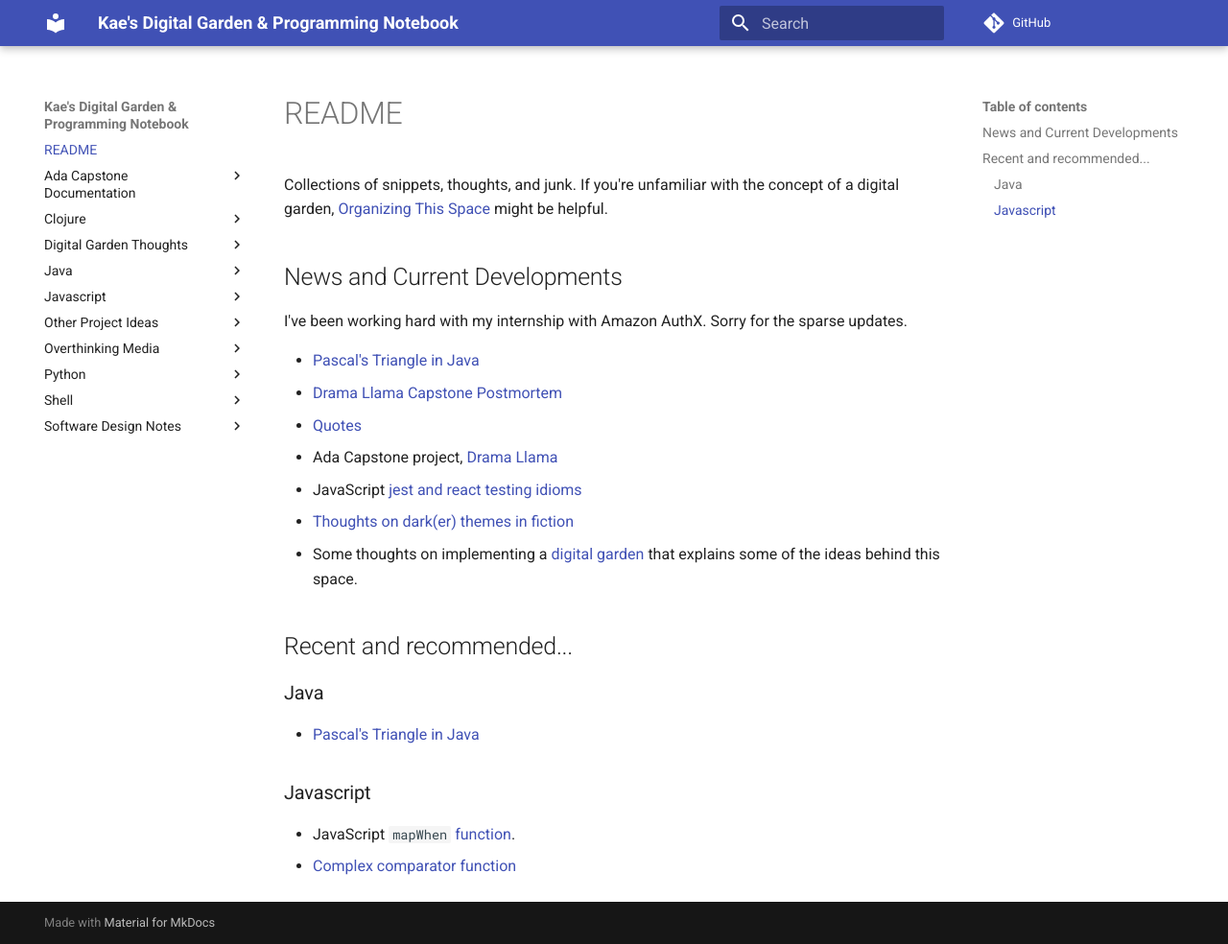
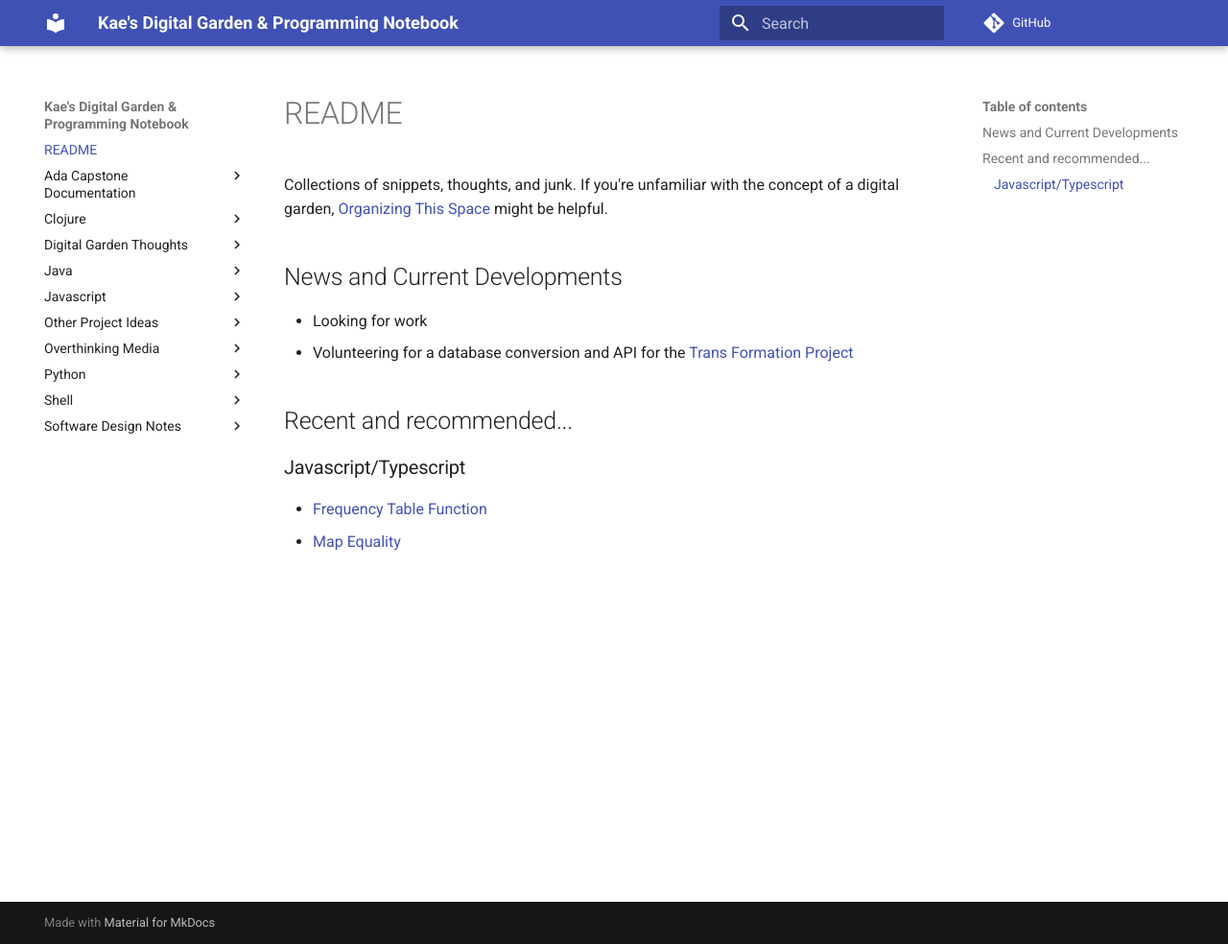
Before and after one commit to kaesluder/kae-garden-wiki, an MkDocs documentation site: the page built from docs/README.md, in a window 1280 px wide and 984 px high. Shown: the whole window at 96% size. Built offline with MkDocs 1.6.1 and Material for MkDocs 9.7.7, drawn with Linux system fonts in a browser that asks for light colours; comment, search, counter and statistics services are not loaded.

Commit message:
add typescript frequency table and map equality

```diff
--- a/docs/README.md
+++ b/docs/README.md
@@ -4,23 +4,12 @@ Collections of snippets, thoughts, and junk. If you're unfamiliar with the conce
 
 ## News and Current Developments
 
-I've been working hard with my internship with Amazon AuthX. Sorry for the sparse updates.
-
-- [Pascal's Triangle in Java](Java/pascals_triangle.md)
-- [Drama Llama Capstone Postmortem](Ada_Capstone_Documentation/Drama_Llama_Postmortem.md)
-- [Quotes](Overthinking_Media/Quotes.md)
-- Ada Capstone project, [Drama Llama](Ada_Capstone_Documentation/drama_llama_draft_2022-12-11.md)
-- JavaScript [jest and react testing idioms](Javascript/jest_testing_notes.md)
-- [Thoughts on dark(er) themes in fiction](Overthinking_Media/supergiant_nona_lee.md)
-- Some thoughts on implementing a [digital garden](Digital_Garden_Thoughts/dg1-digita-garden-notes.md) that explains some of the ideas behind this space.
+- Looking for work
+- Volunteering for a database conversion and API for the [Trans Formation Project](https://www.transformationsproject.org)
 
 ## Recent and recommended...
 
-### Java
+### Javascript/Typescript
 
-- [Pascal's Triangle in Java](Java/pascals_triangle.md)
-
-### Javascript
-
-- JavaScript `mapWhen` [function](Javascript/map_mutate.md).
-- [Complex comparator function](Javascript/comparator_functions.md)
+- [Frequency Table Function](Javascript/frequency_table.md)
+- [Map Equality](Javascript/deep_map_equality.md)
```
Also changed, not shown: docs/Javascript/deep_map_equality.md (added, +8 -0 lines), docs/Javascript/frequency_table.md (added, +10 -0 lines).
